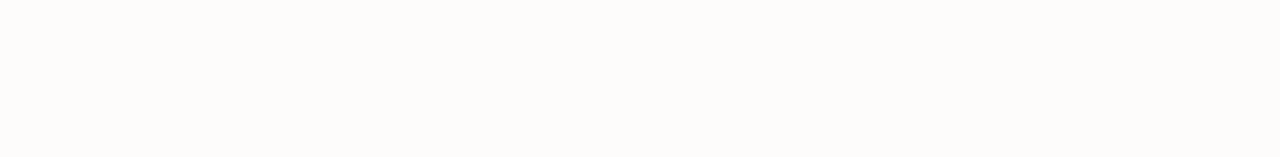
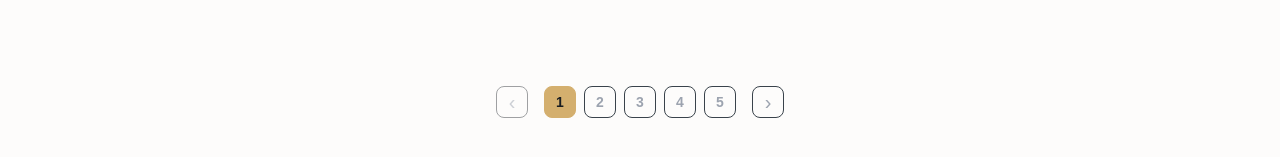
Before and after one commit to sarisman84/book-dir-webapp, an Angular app: page / in a window 1280 px wide. Shown: the part 1107-1264 px from the top of the page. Before the commit the page ends 1137 px from the top, so only its background shows below. Built offline with nearby package versions, Linux system fonts and the light colour scheme.

Commit message:
fix(ui): resolve navbar desktop visibility and mobile pagination layout

```diff
--- a/src/app/app.html
+++ b/src/app/app.html
@@ -67,6 +67,11 @@
       [pageNumber]="42"
     ></app-featured-quote>
   </section>
+  <app-pagination
+    [totalPages]="5"
+    [currentPage]="1"
+    (pageChange)="handlePageChange($event)">
+  </app-pagination>
 </main>
 
 <router-outlet />
--- a/src/app/app.ts
+++ b/src/app/app.ts
@@ -3,13 +3,18 @@ import { RouterOutlet } from '@angular/router';
 import { Navbar } from './shared/navbar/navbar';
 import { CardComponent } from './shared/components/card/card';
 import { FeaturedQuoteComponent } from './shared/components/featured-quote/featured-quote';
+import { PaginationComponent } from './shared/components/pagination/pagination';
 
 @Component({
-  imports: [RouterOutlet, Navbar, CardComponent, FeaturedQuoteComponent],
+  imports: [RouterOutlet, Navbar, CardComponent, FeaturedQuoteComponent, PaginationComponent],
   selector: 'app-root',
   styleUrl: './app.scss',
   templateUrl: './app.html',
 })
 export class App {
   protected readonly title = signal('website');
+
+  handlePageChange(page: number) {
+    console.log('Page changed to:', page);
+  }
 }
--- /dev/null
+++ b/src/app/shared/components/pagination/pagination.html
@@ -0,0 +1,47 @@
+<div class="pagination-container">
+  <div class="desktop-pagination">
+    <button
+      class="btn-pagination"
+      [disabled]="currentPage === 1"
+      (click)="onPageChange(currentPage - 1)"
+      aria-label="Previous page">
+      &lsaquo;
+    </button>
+
+    <div class="pages">
+      <button
+        *ngFor="let page of pages"
+        class="page-number"
+        [class.active]="page === currentPage"
+        (click)="onPageChange(page)">
+        {{ page }}
+      </button>
+    </div>
+
+    <button
+      class="btn-pagination"
+      [disabled]="currentPage === totalPages"
+      (click)="onPageChange(currentPage + 1)"
+      aria-label="Next page">
+      &rsaquo;
+    </button>
+  </div>
+
+  <div class="mobile-pagination">
+    <button
+      class="btn-pagination"
+      [disabled]="currentPage === 1"
+      (click)="onPageChange(currentPage - 1)"
+      aria-label="Previous page">
+      &lsaquo;
+    </button>
+    <span class="page-indicator">Page {{ currentPage }} of {{ totalPages }}</span>
+    <button
+      class="btn-pagination"
+      [disabled]="currentPage === totalPages"
+      (click)="onPageChange(currentPage + 1)"
+      aria-label="Next page">
+      &rsaquo;
+    </button>
+  </div>
+</div>
--- /dev/null
+++ b/src/app/shared/components/pagination/pagination.scss
@@ -0,0 +1,98 @@
+.pagination-container {
+  display: flex;
+  align-items: center;
+  justify-content: center;
+  gap: 1rem;
+  margin: 2.5rem 0;
+  padding: 1rem 0;
+}
+
+.desktop-pagination {
+  display: flex;
+  align-items: center;
+  gap: 1rem;
+}
+
+.mobile-pagination {
+  display: none;
+  align-items: center;
+  justify-content: center;
+  gap: 1rem;
+}
+
+.pages {
+  display: flex;
+  gap: 0.5rem;
+}
+
+.page-number {
+  background: transparent;
+  border: 1px solid #3A434B;
+  color: #9CA3AF;
+  font-family: 'Source Sans 3', sans-serif;
+  font-size: 0.875rem;
+  font-weight: 600;
+  width: 32px;
+  height: 32px;
+  border-radius: 8px;
+  cursor: pointer;
+  transition: all 0.2s ease;
+  display: flex;
+  align-items: center;
+  justify-content: center;
+}
+
+.page-number:hover {
+  border-color: #8FA3B5;
+  color: #8FA3B5;
+}
+
+.page-number.active {
+  background: #D4AF6E;
+  color: #181C20;
+  border-color: #D4AF6E;
+}
+
+.btn-pagination {
+  background: transparent;
+  border: 1px solid #3A434B;
+  color: #9CA3AF;
+  width: 32px;
+  height: 32px;
+  border-radius: 8px;
+  cursor: pointer;
+  transition: all 0.2s ease;
+  display: flex;
+  align-items: center;
+  justify-content: center;
+  font-size: 1.25rem;
+}
+
+.btn-pagination:hover:not(:disabled) {
+  border-color: #8FA3B5;
+  color: #8FA3B5;
+}
+
+.btn-pagination:disabled {
+  opacity: 0.5;
+  cursor: not-allowed;
+  border-color: #43474c;
+}
+
+/* Remove .mobile-controls styles as it is no longer used */
+.page-indicator {
+  font-family: 'Source Sans 3', sans-serif;
+  font-size: 0.875rem;
+  color: #9CA3AF;
+  font-weight: 600;
+}
+
+@media (max-width: 640px) {
+  .desktop-pagination {
+    display: none;
+  }
+
+  .mobile-pagination {
+    display: flex;
+  }
+}
--- /dev/null
+++ b/src/app/shared/components/pagination/pagination.ts
@@ -0,0 +1,29 @@
+import { Component, Input, Output, EventEmitter } from '@angular/core';
+import { CommonModule } from '@angular/common';
+
+@Component({
+  selector: 'app-pagination',
+  standalone: true,
+  imports: [CommonModule],
+  templateUrl: './pagination.html',
+  styleUrl: './pagination.scss',
+})
+export class PaginationComponent {
+  @Input() totalPages: number = 0;
+  @Input() currentPage: number = 1;
+  @Output() pageChange = new EventEmitter<number>();
+
+  onPageChange(page: number) {
+    if (page >= 1 && page <= this.totalPages && page !== this.currentPage) {
+      this.pageChange.emit(page);
+    }
+  }
+
+  get pages(): number[] {
+    const pages = [];
+    for (let i = 1; i <= this.totalPages; i++) {
+      pages.push(i);
+    }
+    return pages;
+  }
+}
--- a/src/app/shared/navbar/navbar.html
+++ b/src/app/shared/navbar/navbar.html
@@ -2,13 +2,20 @@
   <div class="container nav-container">
     <div class="nav-group">
       <h1 class="nav-logo">Book Site</h1>
-      <nav>
+
+      <button class="hamburger" (click)="toggleMenu()" aria-label="Menu">
+        <span></span>
+        <span></span>
+        <span></span>
+      </button>
+
+      <nav class="nav-menu" [class.open]="isMenuOpen()">
         <ul class="nav-list">
           <li class="nav-item">
-            <button class="nav-link btn-ghost" routerLink="/home">Books</button>
+            <button class="nav-link btn-ghost" routerLink="/home" (click)="isMenuOpen.set(false)">Books</button>
           </li>
           <li class="nav-item">
-            <button class="nav-link btn-ghost" routerLink="/about">My Quotes</button>
+            <button class="nav-link btn-ghost" routerLink="/about" (click)="isMenuOpen.set(false)">My Quotes</button>
           </li>
         </ul>
       </nav>
@@ -30,7 +37,7 @@
               d="M12 2a15.3 15.3 0 0 1 4 10 15.3 15.3 0 0 1-4 10 15.3 15.3 0 0 1-4-10 15.3 15.3 0 0 1 4-10z"
             />
           </svg>
-          EN/SV
+          <span class="desktop-only">EN/SV</span>
         </button>
       </li>
       <li class="nav-item">
@@ -66,7 +73,7 @@
             <path d="M20 21v-2a4 4 0 0 0-4-4H8a4 4 0 0 0-4 4v2" />
             <circle cx="12" cy="7" r="4" />
           </svg>
-          Login
+          <span class="desktop-only">Login</span>
         </button>
       </li>
     </ul>
--- a/src/app/shared/navbar/navbar.scss
+++ b/src/app/shared/navbar/navbar.scss
@@ -54,3 +54,70 @@
   height: 1.25rem;
   stroke: currentColor;
 }
+
+.hamburger {
+  display: none;
+  flex-direction: column;
+  justify-content: space-between;
+  width: 1.5rem;
+  height: 1rem;
+  background: transparent;
+  border: none;
+  cursor: pointer;
+  padding: 0;
+  z-index: 100;
+}
+
+.hamburger span {
+  display: block;
+  width: 100%;
+  height: 2px;
+  background-color: var(--color-on-surface);
+  transition: all 0.3s ease;
+}
+
+.nav-menu {
+  display: block;
+}
+
+.nav-menu.open {
+  transform: translateY(0);
+}
+
+@media (max-width: 640px) {
+  .hamburger {
+    display: flex;
+  }
+
+  .nav-menu {
+    position: absolute;
+    top: 60px;
+    left: 0;
+    width: 100%;
+    background-color: var(--color-surface);
+    border-bottom: 1px solid var(--color-outline);
+    transform: translateY(-10px);
+    opacity: 0;
+    visibility: hidden;
+    z-index: 90;
+    display: block;
+    padding-block: var(--spacing-md);
+    transition: opacity 0.3s ease, transform 0.3s ease, visibility 0.3s ease;
+  }
+
+  .nav-menu.open {
+    transform: translateY(0);
+    opacity: 1;
+    visibility: visible;
+  }
+
+  .nav-menu .nav-list {
+    flex-direction: column;
+    align-items: flex-start;
+    padding-inline: var(--spacing-lg);
+  }
+
+  .desktop-only {
+    display: none;
+  }
+}
--- a/src/app/shared/navbar/navbar.ts
+++ b/src/app/shared/navbar/navbar.ts
@@ -1,4 +1,4 @@
-import { Component } from '@angular/core';
+import { Component, signal } from '@angular/core';
 
 @Component({
   imports: [],
@@ -7,7 +7,14 @@ import { Component } from '@angular/core';
   styleUrl: './navbar.scss',
 
 })
-export class Navbar {}
+export class Navbar {
+  protected readonly isMenuOpen = signal(false);
+  protected readonly currentLang = signal('EN');
+
+  toggleMenu() {
+    this.isMenuOpen.update(v => !v);
+  }
+}
 
 // styleUrl: './navbar.scss',
 // templateUrl: './navbar.html',
```
Also changed, not shown: 1 other file (tests, documents, lock files or other folders).
